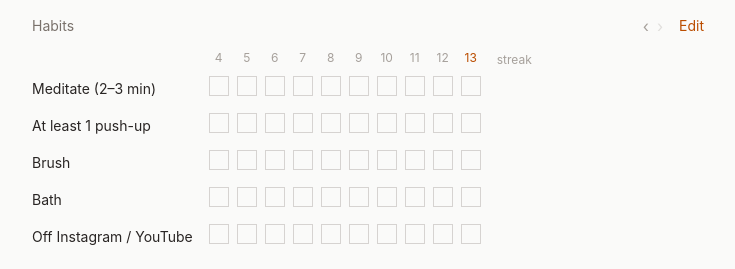
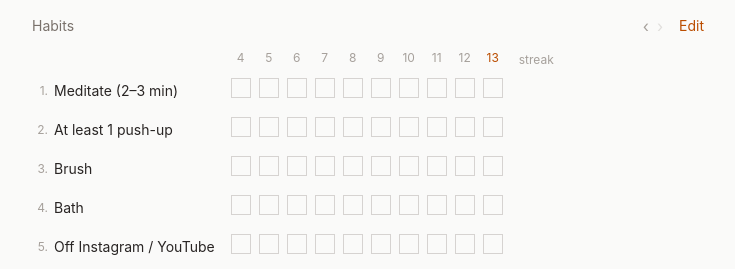
Before and after one commit to mangesh04/habit-tracker, a React (Vite) app: page / in a window 1280 px wide. Shown: the part 529-798 px from the top of the page, without its empty margins (272-1007 px from the left). Built offline with nearby package versions, Linux system fonts and the light colour scheme; no server answers; the database is empty.

Commit message:
srNo edit feature added

```diff
--- a/src/App.jsx
+++ b/src/App.jsx
@@ -140,6 +140,17 @@ export default function App() {
     });
   }
 
+  function reorderHabit(from, to) {
+    setHabits((prev) => {
+      const next = [...prev];
+      const [moved] = next.splice(from, 1);
+      next.splice(to, 0, moved);
+      saveHabits(next);
+      return next;
+    });
+  }
+
+
   // ---- shortcuts ----
   function addShortcut(name, url) {
     setShortcuts((prev) => {
@@ -178,6 +189,15 @@ export default function App() {
       ...prev,
       [listName]: prev[listName].filter((t) => t.id !== id),
     }));
+  }
+
+  function reorderListItem(listName, from, to) {
+    updateLists((prev) => {
+      const arr = [...prev[listName]];
+      const [moved] = arr.splice(from, 1);
+      arr.splice(to, 0, moved);
+      return { ...prev, [listName]: arr };
+    });
   }
 
   if (!log || !habits || !lists || !shortcuts || !bests) {
@@ -227,6 +247,7 @@ export default function App() {
           onToggleCell={toggleCell}
           onAddHabit={addHabit}
           onRemoveHabit={removeHabit}
+          onReorderHabit={reorderHabit}
         />
 
         <Lists
@@ -234,6 +255,7 @@ export default function App() {
           lists={lists}
           onAdd={addListItem}
           onRemove={removeListItem}
+          onReorder={reorderListItem}
         />
 
         <Lists
@@ -241,6 +263,7 @@ export default function App() {
           lists={lists}
           onAdd={addListItem}
           onRemove={removeListItem}
+          onReorder={reorderListItem}
         />
       </div>
     </div >
--- a/src/HabitGrid.jsx
+++ b/src/HabitGrid.jsx
@@ -3,15 +3,29 @@ import { dateKeysBack, shortLabel, habitStreak, todayKey } from './storage';
 
 const WINDOW_SIZE = 10;
 
-export default function HabitGrid({ log, habits, onToggleCell, onAddHabit, onRemoveHabit }) {
+export default function HabitGrid({
+  log,
+  habits,
+  onToggleCell,
+  onAddHabit,
+  onRemoveHabit,
+  onReorderHabit,
+}) {
   const [offset, setOffset] = useState(0);
   const [newHabit, setNewHabit] = useState('');
   const [editing, setEditing] = useState(false);
+  const [dragIndex, setDragIndex] = useState(null);
+  const [overIndex, setOverIndex] = useState(null);
 
   const end = new Date();
   end.setDate(end.getDate() - offset);
   const keys = dateKeysBack(WINDOW_SIZE, end);
   const today = todayKey();
+
+  function resetDrag() {
+    setDragIndex(null);
+    setOverIndex(null);
+  }
 
   function submitHabit(e) {
     e.preventDefault();
@@ -49,9 +63,8 @@ export default function HabitGrid({ log, habits, onToggleCell, onAddHabit, onRem
               {keys.map((k) => (
                 <th
                   key={k}
-                  className={`w-7 px-0.5 pb-1 text-center text-xs font-normal ${
-                    k === today ? 'text-amber-700' : 'text-stone-400'
-                  }`}
+                  className={`w-7 px-0.5 pb-1 text-center text-xs font-normal ${k === today ? 'text-amber-700' : 'text-stone-400'
+                    }`}
                 >
                   {shortLabel(k)}
                 </th>
@@ -60,12 +73,39 @@ export default function HabitGrid({ log, habits, onToggleCell, onAddHabit, onRem
             </tr>
           </thead>
           <tbody>
-            {habits.map((h) => {
+            {habits.map((h, index) => {
               const streak = habitStreak(log, h.id);
+              const isOver =
+                overIndex === index && dragIndex !== null && dragIndex !== index;
               return (
-                <tr key={h.id}>
-                  <td className="sticky left-0 z-10 whitespace-nowrap bg-stone-50 py-1.5 pr-3 text-sm text-stone-800">
+                <tr
+                  key={h.id}
+                  draggable
+                  onDragStart={(e) => {
+                    e.dataTransfer.effectAllowed = 'move';
+                    e.dataTransfer.setData('text/plain', String(index));
+                    setDragIndex(index);
+                  }}
+                  onDragOver={(e) => {
+                    e.preventDefault();
+                    if (overIndex !== index) setOverIndex(index);
+                  }}
+                  onDrop={(e) => {
+                    e.preventDefault();
+                    if (dragIndex !== null && dragIndex !== index) {
+                      onReorderHabit(dragIndex, index);
+                    }
+                    resetDrag();
+                  }}
+                  onDragEnd={resetDrag}
+                  className={dragIndex === index ? 'opacity-40' : ''}
+                >
+                  <td
+                    className={`sticky left-0 z-10 cursor-grab whitespace-nowrap border-t-2 py-1.5 pr-3 text-sm text-stone-800 ${isOver ? 'border-amber-600 bg-amber-50' : 'border-transparent bg-stone-50'
+                      }`}
+                  >
                     <div className="flex items-center gap-1.5">
+                      <span className="w-4 text-right text-xs text-stone-400">{index + 1}.</span>
                       <span>{h.name}</span>
                       {editing && (
                         <button
@@ -80,17 +120,25 @@ export default function HabitGrid({ log, habits, onToggleCell, onAddHabit, onRem
                   {keys.map((k) => {
                     const checked = !!log[k]?.habits?.[h.id];
                     return (
-                      <td key={k} className="px-0.5 py-1.5 text-center">
+                      <td
+                        key={k}
+                        className={`border-t-2 px-0.5 py-1.5 text-center ${isOver ? 'border-amber-600' : 'border-transparent'
+                          }`}
+                      >
                         <button
                           onClick={() => onToggleCell(h.id, k)}
-                          className={`h-5 w-5 border ${
-                            checked ? 'border-amber-600 bg-amber-600' : 'border-stone-300'
-                          }`}
+                          className={`h-5 w-5 border ${checked ? 'border-amber-600 bg-amber-600' : 'border-stone-300'
+                            }`}
                         />
                       </td>
                     );
                   })}
-                  <td className="pl-3 text-center text-sm text-stone-500">{streak || ''}</td>
+                  <td
+                    className={`border-t-2 pl-3 text-center text-sm text-stone-500 ${isOver ? 'border-amber-600' : 'border-transparent'
+                      }`}
+                  >
+                    {streak || ''}
+                  </td>
                 </tr>
               );
             })}
--- a/src/Lists.jsx
+++ b/src/Lists.jsx
@@ -1,7 +1,25 @@
 import { useState } from 'react';
 
-function ListSection({ title, hint, items, checkable, placeholder, onAdd, onToggle, onRemove, onClearDone }) {
+function ListSection({
+  title,
+  hint,
+  items,
+  checkable,
+  placeholder,
+  onAdd,
+  onToggle,
+  onRemove,
+  onClearDone,
+  onReorder,
+}) {
   const [value, setValue] = useState('');
+  const [dragIndex, setDragIndex] = useState(null);
+  const [overIndex, setOverIndex] = useState(null);
+
+  function resetDrag() {
+    setDragIndex(null);
+    setOverIndex(null);
+  }
 
   function submit(e) {
     e.preventDefault();
@@ -25,14 +43,33 @@ function ListSection({ title, hint, items, checkable, placeholder, onAdd, onTogg
       <p className="mb-2 text-xs text-stone-400">{hint}</p>
 
       <ul className="space-y-0.5">
-        {items.map((item) => (
-          <li key={item.id} className="group flex items-center gap-3 py-1">
+        {items.map((item, index) => (
+          <li
+            key={item.id}
+            draggable
+            onDragStart={() => setDragIndex(index)}
+            onDragOver={(e) => {
+              e.preventDefault();
+              if (overIndex !== index) setOverIndex(index);
+            }}
+            onDrop={() => {
+              if (dragIndex !== null && dragIndex !== index) {
+                onReorder(dragIndex, index);
+              }
+              resetDrag();
+            }}
+            onDragEnd={resetDrag}
+            className={`group flex cursor-grab items-center gap-3 border-t-2 py-1 ${dragIndex === index ? 'opacity-40' : ''
+              } ${overIndex === index && dragIndex !== null && dragIndex !== index
+                ? 'border-amber-600'
+                : 'border-transparent'
+              }`}
+          >
             {checkable && (
               <button
                 onClick={() => onToggle(item.id)}
-                className={`flex h-5 w-5 shrink-0 items-center justify-center border ${
-                  item.done ? 'border-amber-600 bg-amber-600' : 'border-stone-400'
-                }`}
+                className={`flex h-5 w-5 shrink-0 items-center justify-center border ${item.done ? 'border-amber-600 bg-amber-600' : 'border-stone-400'
+                  }`}
               >
                 {item.done && (
                   <svg viewBox="0 0 12 12" className="h-3 w-3 fill-none stroke-white stroke-2">
@@ -41,11 +78,14 @@ function ListSection({ title, hint, items, checkable, placeholder, onAdd, onTogg
                 )}
               </button>
             )}
-            {!checkable && <span className="text-stone-400">·</span>}
+            {!checkable && (
+              <span className="w-5 shrink-0 text-right text-xs text-stone-400">
+                {index + 1}.
+              </span>
+            )}
             <span
-              className={`flex-1 text-sm ${
-                checkable && item.done ? 'text-stone-400 line-through' : 'text-stone-800'
-              }`}
+              className={`flex-1 text-sm ${checkable && item.done ? 'text-stone-400 line-through' : 'text-stone-800'
+                }`}
             >
               {item.text}
             </span>
@@ -81,7 +121,7 @@ function ListSection({ title, hint, items, checkable, placeholder, onAdd, onTogg
 
 // Two plain lists near the bottom of the page: "todo" then "ideas".
 // Both lists are permanent: they are not tied to any date.
-export default function Lists({ kind, lists, onAdd, onRemove }) {
+export default function Lists({ kind, lists, onAdd, onRemove, onReorder }) {
   if (kind === 'todo') {
     return (
       <div className="border-t border-stone-300 py-5">
@@ -92,6 +132,7 @@ export default function Lists({ kind, lists, onAdd, onRemove }) {
           placeholder="Add something to do"
           onAdd={(t) => onAdd('todo', t)}
           onRemove={(id) => onRemove('todo', id)}
+          onReorder={(from, to) => onReorder('todo', from, to)}
         />
       </div>
     );
@@ -106,6 +147,7 @@ export default function Lists({ kind, lists, onAdd, onRemove }) {
         placeholder="Add something you can do instead"
         onAdd={(t) => onAdd('ideas', t)}
         onRemove={(id) => onRemove('ideas', id)}
+        onReorder={(from, to) => onReorder('ideas', from, to)}
       />
     </div>
   );
```
